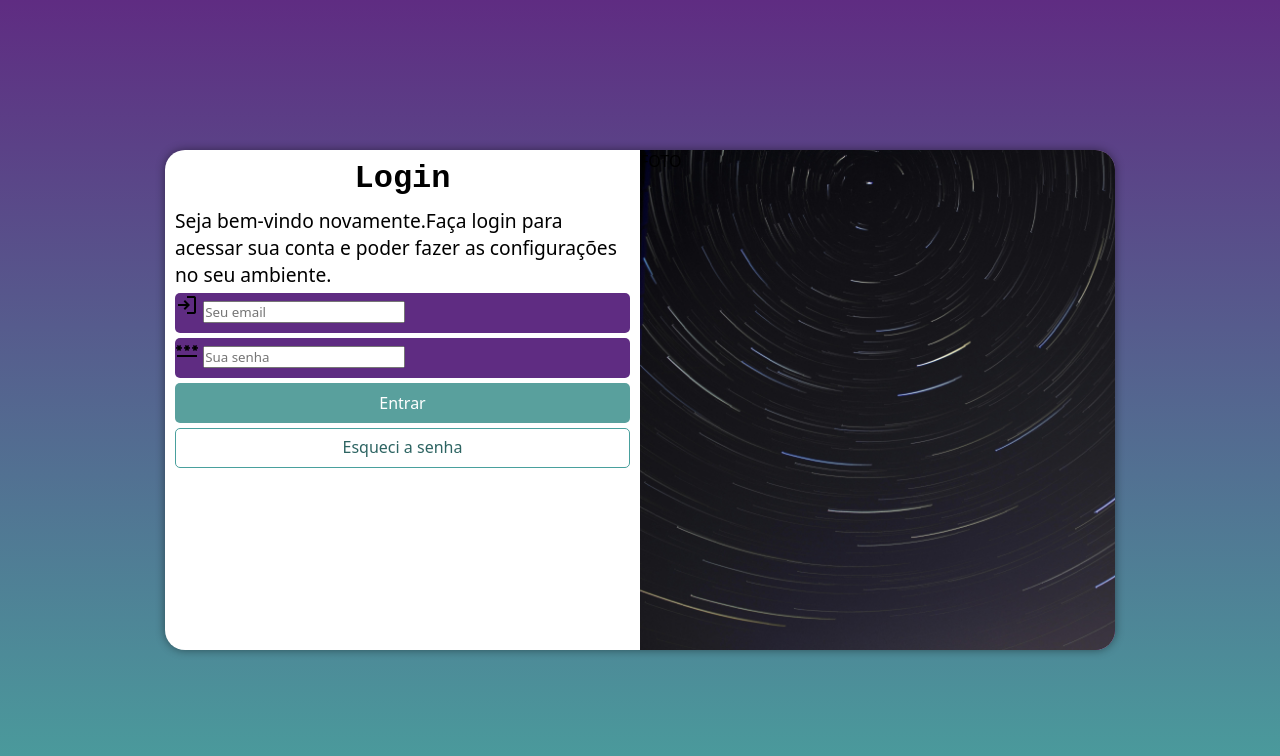
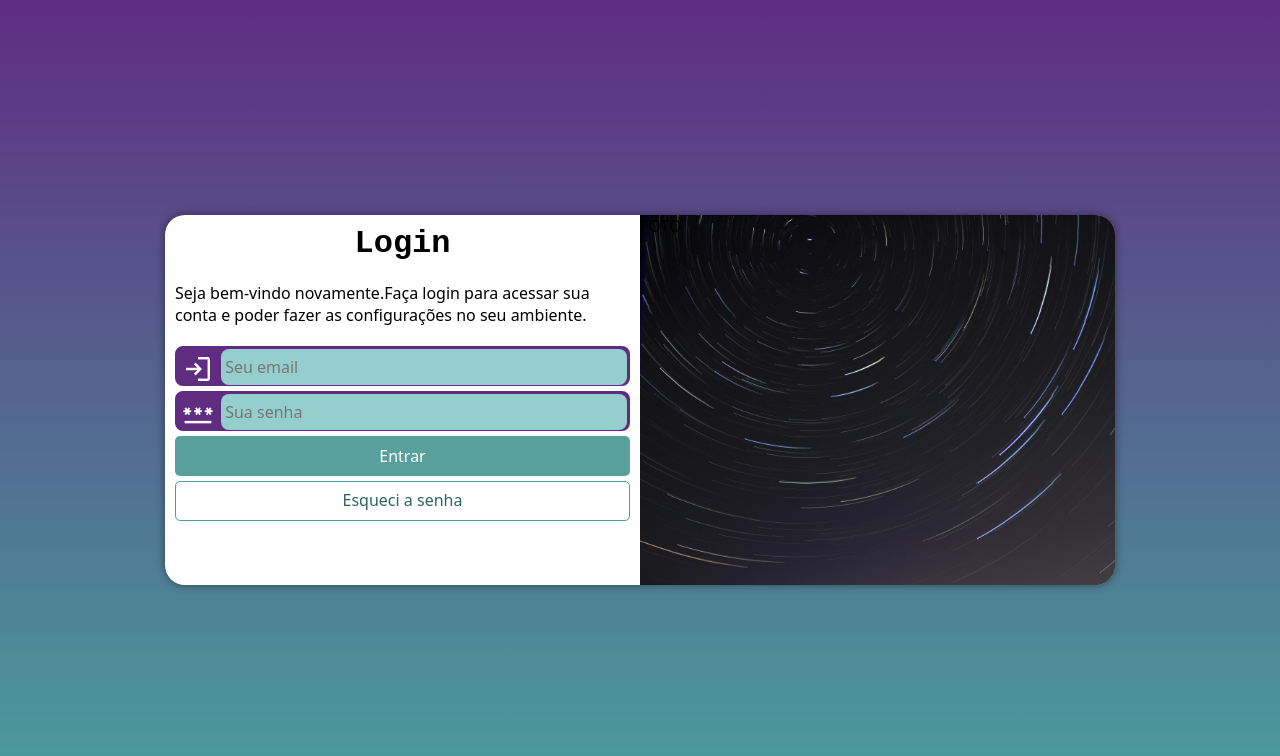
Before and after one commit to caua-junior/projeto-login, a plain HTML site: page index.html in a window 1280 px wide. Drawn offline with nearby package versions, Linux system fonts and the light colour scheme.

Commit message:
finalização do projeto.

```diff
--- a/estilos/mediaquery.css
+++ b/estilos/mediaquery.css
@@ -1,12 +1,14 @@
 @charset "UTF-8";
 
 @media  screen and (min-width:768px) and (max-width: 992px) {
+    /*TABLET*/
     body {
         background-image: linear-gradient(to top,#49a09d,#5f2c82);
     }
 
     section#login {
         width: 80vw;
+        height: 310px;
     }
 
     section#login > div#imagem {
@@ -19,15 +21,22 @@
         float: right;
         width: 70%;
     }
+
+    div#formulario > p{
+        font-size: 1em;
+        margin: 20px 0px;
+    }
 }
 
 @media screen and (min-width: 992px) {
+    /*DESKTOP*/
     body {
         background-image: linear-gradient(to top,#49a09d,#5f2c82);
     }
 
     section#login {
         width: 950px;
+        height: 370px;
     }
 
     section#login > div#imagem {
@@ -46,6 +55,7 @@
     }
 
     div#formulario > p{
-        font-size: 1.2em;
+        font-size: 1em;
+        margin: 20px 0px;
     }
 }
--- a/estilos/style.css
+++ b/estilos/style.css
@@ -30,7 +30,6 @@ section#login {
     position: absolute;
     top: 50%;
     left: 50%;
-    transform: translate(-50%,-50%);
     overflow: hidden;
 
     background-color: white;
@@ -41,6 +40,7 @@ section#login {
 
     transition: width 0.5s,height 0.5s;
     transition-timing-function: ease;
+    transform: translate(-50%,-50%);
 }
 
 section#login > div#imagem {
@@ -63,20 +63,46 @@ div#formulario > h1 {
 
 div#formulario > p{
     font-size: 0.8em;
+    margin: 10px 0px;
 }
 
 form > div.campo {
     background-color: #5f2c82;
+    border: 2px solid #5f2c82;
     display: block;
     width: 100%;
     height: 40px;
-    border-radius: 5px;
+    border-radius: 8px;
     margin: 5px 0px;
 }
 
 div.campo > label {
     display: none;
 }
+
+div.campo > span {
+    color: white;
+    font-size: 2em;
+    width: 40px;
+    padding: 5px;
+}
+
+div.campo > input {
+    background-color: #94cfcd;
+    font-size: 1em;
+    width: calc(100% - 45px);
+    height: 100%;
+    border: 0px;
+    border-radius: 8px;
+    padding: 4px;
+    transform: translateY(-12px);
+}
+
+div.campo > input:focus-within {
+    background-color: white;
+    transition: 0.5s;
+}
+
 
 form > input[type=submit] {
     display: block;
```
